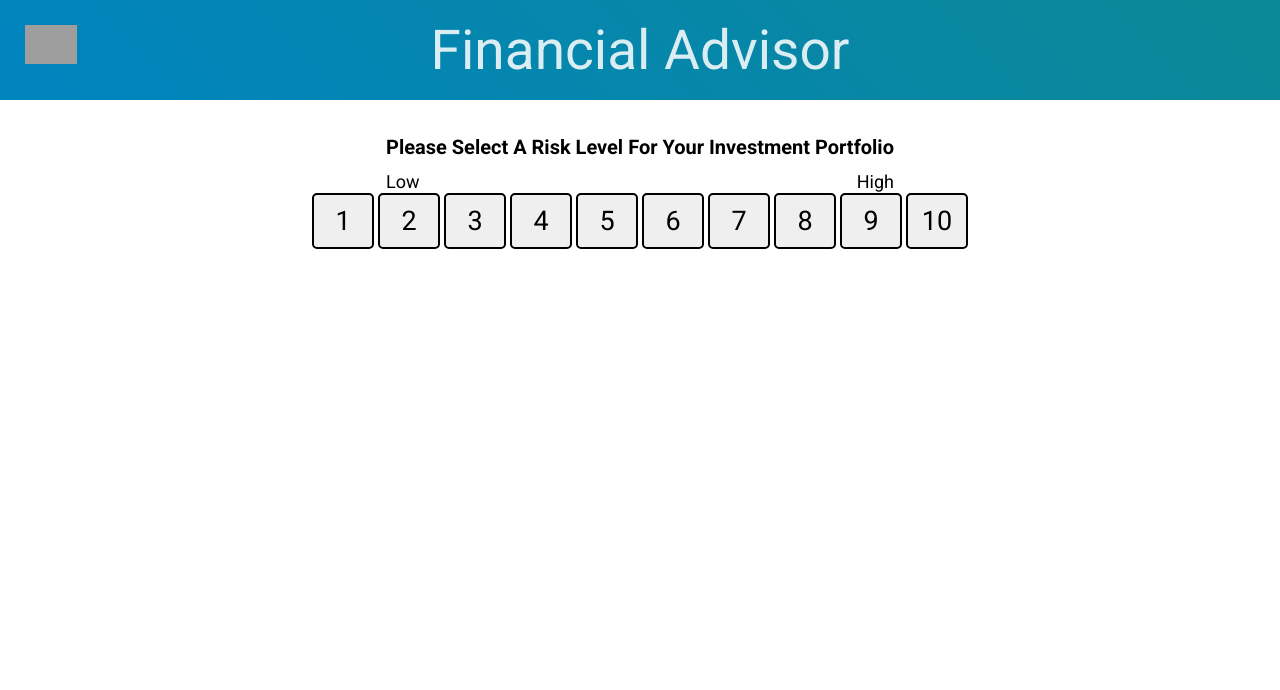
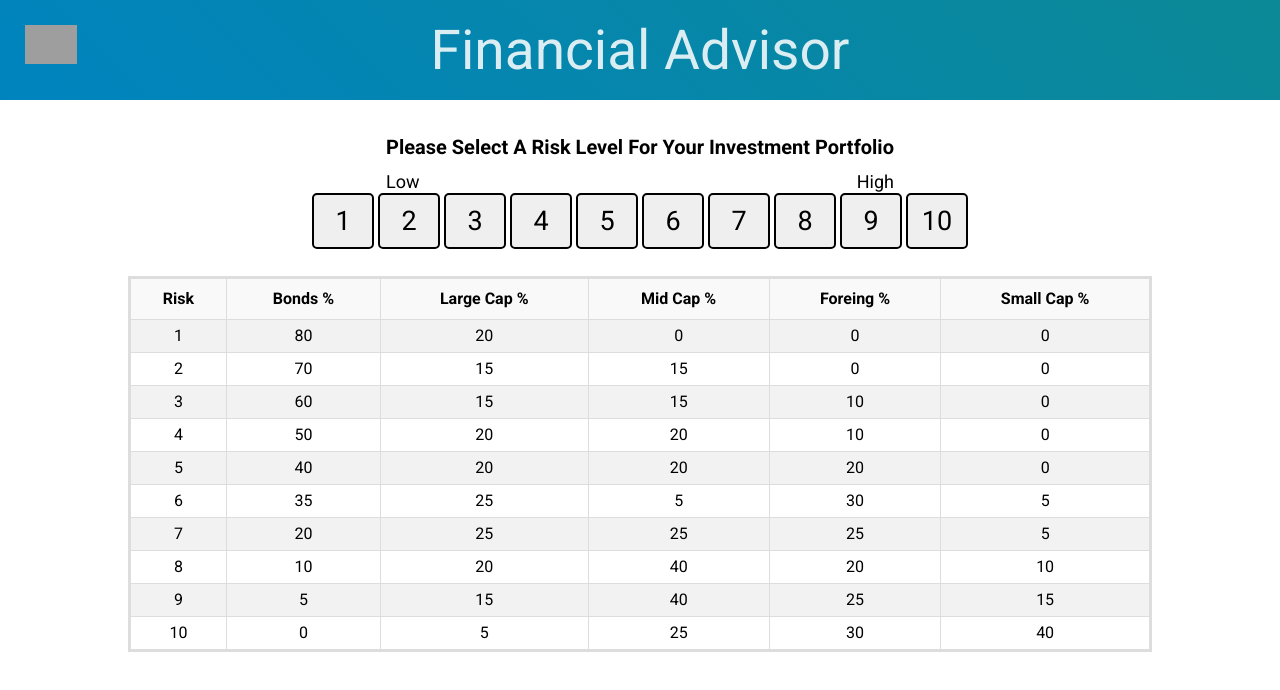
Before and after one commit to aandrade1980/financial-advisor, a React (Create React App) app: page / in a window 1280 px wide. Shown: the top 690 px of the page. Built offline with nearby package versions, Linux system fonts and the light colour scheme; grey boxes are pictures that could not be loaded.

Commit message:
Added risk table

```diff
--- a/src/App.js
+++ b/src/App.js
@@ -4,12 +4,14 @@ import "./App.scss";
 // Components
 import { Header } from "./components/Header";
 import RiskSelector from "./components/RiskSelector";
+import RiskTable from "./components/RiskTable";
 
 function App() {
   return (
     <div className="App">
       <Header title="Financial Advisor" />
       <RiskSelector />
+      <RiskTable />
     </div>
   );
 }
--- a/src/App.scss
+++ b/src/App.scss
@@ -1,6 +1,7 @@
 // Vars
 $blue: #0084bf;
 $green: #0c8996;
+$yellow: rgb(230, 255, 63);
 
 @import url("https://fonts.googleapis.com/css?family=Roboto:400,700,900");
 
@@ -93,7 +94,47 @@ header {
   font-size: 27px;
   font-weight: 500;
   cursor: pointer;
+  outline: none;
   &.active {
-    background-color: rgb(230, 255, 63);
+    background-color: $yellow;
   }
 }
+
+.risk-level-table-container {
+  display: flex;
+  justify-content: center;
+  margin-top: 25px;
+}
+
+#risk-level-table {
+  text-align: center;
+  border-collapse: collapse;
+  border: 3px solid #ddd;
+  width: 80%;
+}
+
+#risk-level-table td,
+#risk-level-table th {
+  border: 1px solid #ddd;
+  padding: 8px;
+}
+
+#risk-level-table tr:nth-child(even) {
+  background-color: #f2f2f2;
+}
+
+#risk-level-table tr:hover {
+  background-color: #ddd;
+}
+
+#risk-level-table th {
+  padding-top: 12px;
+  padding-bottom: 12px;
+  text-align: center;
+  background-color: #f9f9f9;
+  color: black;
+}
+
+#risk-level-table tr.active {
+  background-color: $yellow;
+}
--- /dev/null
+++ b/src/components/RiskTable.js
@@ -0,0 +1,60 @@
+import React from "react";
+import classNames from "classnames";
+
+// Redux
+import { connect } from "react-redux";
+
+const RiskTable = ({ riskLevels, selectedRiskLevel }) => {
+  const renderTableHeader = () => {
+    const headerTitles = [
+      "Risk",
+      "Bonds %",
+      "Large Cap %",
+      "Mid Cap %",
+      "Foreing %",
+      "Small Cap %"
+    ];
+    return headerTitles.map((title, index) => <th key={index}>{title}</th>);
+  };
+
+  const renderTableData = () =>
+    riskLevels.map(level => {
+      const { risk, bonds, largeCap, midCap, foreign, smallCap } = level;
+      return (
+        <tr
+          key={risk}
+          className={classNames({ active: selectedRiskLevel === risk })}
+        >
+          <td>{risk}</td>
+          <td>{bonds}</td>
+          <td>{largeCap}</td>
+          <td>{midCap}</td>
+          <td>{foreign}</td>
+          <td>{smallCap}</td>
+        </tr>
+      );
+    });
+
+  return (
+    <div className="risk-level-table-container">
+      <table id="risk-level-table">
+        <tbody>
+          <tr>{renderTableHeader()}</tr>
+          {renderTableData()}
+        </tbody>
+      </table>
+    </div>
+  );
+};
+
+const mapStateToProps = ({
+  financialReducer: { riskLevels, selectedRiskLevel }
+}) => ({
+  riskLevels,
+  selectedRiskLevel
+});
+
+export default connect(
+  mapStateToProps,
+  {}
+)(RiskTable);
```
